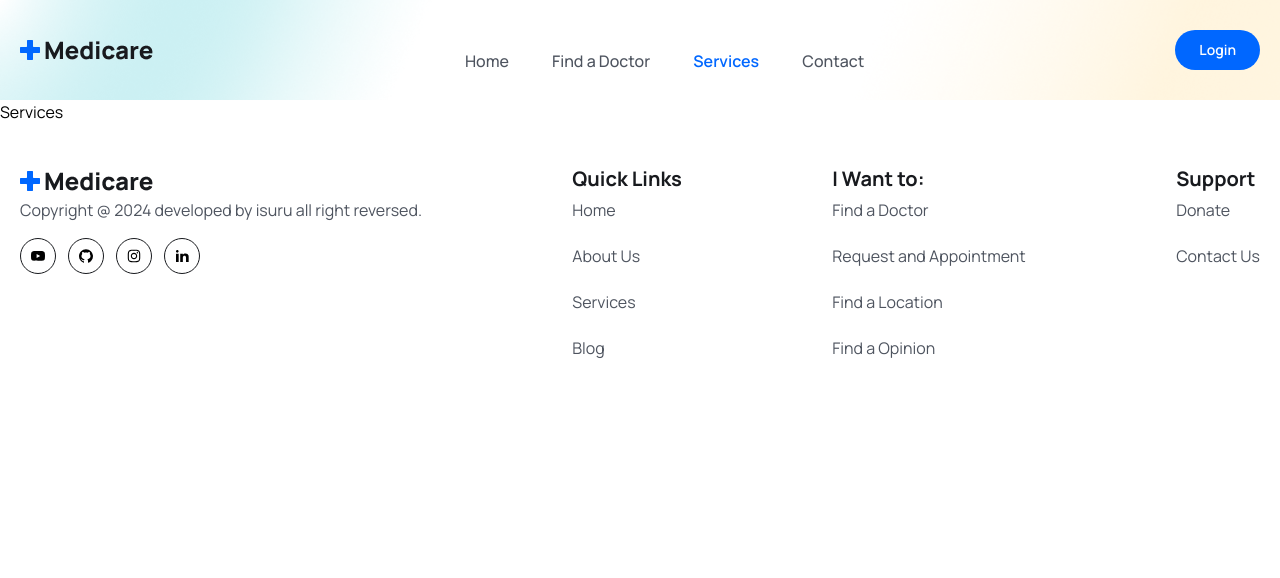
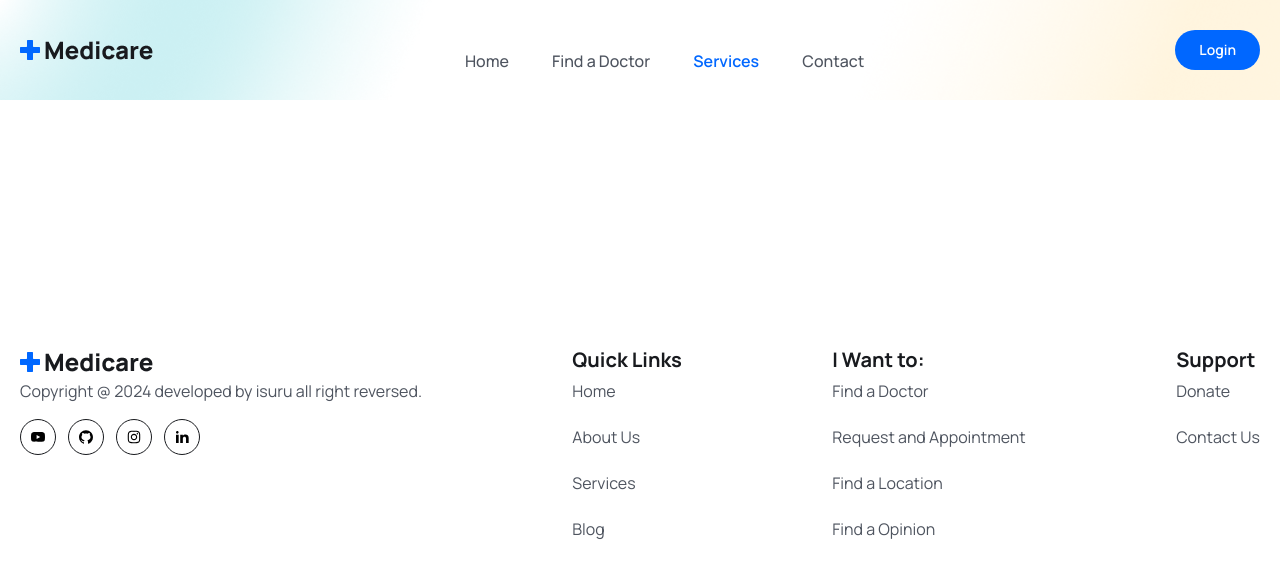
Before and after one commit to Isurulak1/Doctor_apoiment_bookingapp, a React (Vite) app in the folder frontend/: page /services in a window 1280 px wide. Shown: the top 578 px of the page. Built offline with nearby package versions, Linux system fonts and the light colour scheme.

Commit message:
add service list

```diff
--- a/frontend/src/pages/Services.jsx
+++ b/frontend/src/pages/Services.jsx
@@ -1,8 +1,18 @@
 import React from 'react'
+import {services} from '../assets/data/services';
+import ServiceCard from '../components/Services/ServiceCard';
 
 const Services = () => {
   return (
-    <div>Services</div>
+    <section>
+      <div className='container'>
+        <div className='grid grid-cols-1 md:grid-cols-2 lg:grid-cols-3 gap-5 lg:gap-[30px] mt-[30px] lg:mt-[55px]'>
+          {services.map((item,index) => {
+            <ServiceCard item={item} key={index} />
+          })}
+        </div>
+      </div>
+    </section>
   )
 }
 
```
